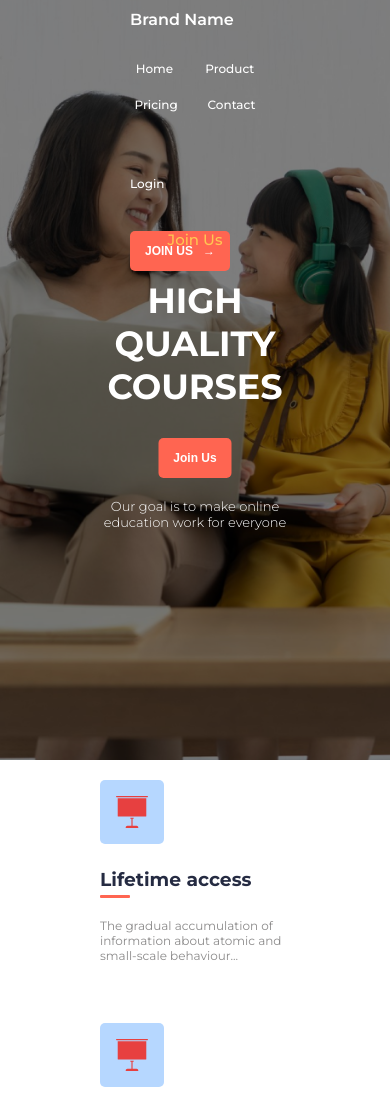
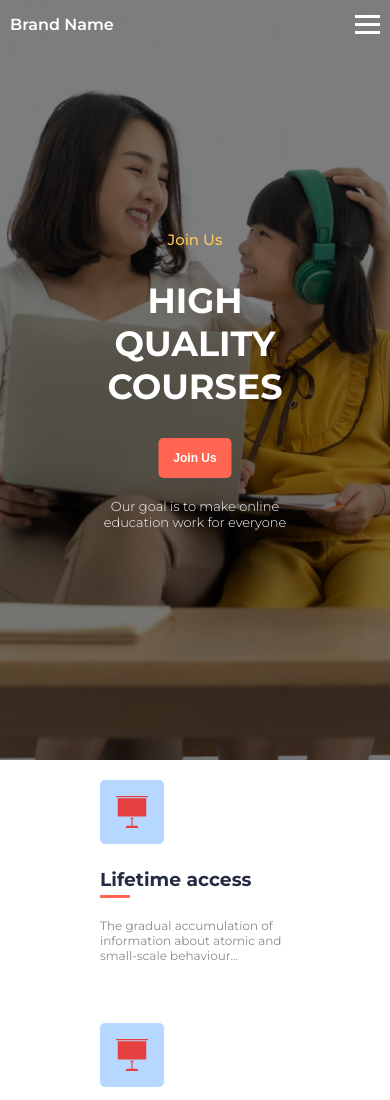
Before and after one commit to DavetOluwapelumi/Educational-figma, a plain HTML site: page index.html in a window 390 px wide. Shown: the top 1100 px of the page. Drawn offline with Linux system fonts and the light colour scheme.

Commit message:
Add files via upload

```diff
--- a/index.html
+++ b/index.html
@@ -10,6 +10,7 @@
       href="https://fonts.googleapis.com/css2?family=Montserrat:ital,wght@0,100..900;1,100..900&family=Roboto:wght@400;500;700;900&display=swap"
       rel="stylesheet"
     />
+    <link rel="stylesheet" href="./styles folder/toggle.css" />
     <link rel="stylesheet" href="./styles folder/styles.css" />
     <link rel="stylesheet" href="./styles folder/genral.css" />
     <link rel="stylesheet" href="./styles folder/section.css" />
@@ -38,6 +39,11 @@
               <a href="#">Login</a>
 
               <button class="Join-us-button">JOIN US &nbsp; &#8594;</button>
+            </div>
+            <div class="hamburger">
+              <span class="bar"></span>
+              <span class="bar"></span>
+              <span class="bar"></span>
             </div>
           </div>
           <article class="heading-article">
--- a/styles folder/section.css
+++ b/styles folder/section.css
@@ -267,7 +267,7 @@ section.section3 > .section3-article {
   margin-top: 80px;
   display: grid;
   grid-template-columns: repeat(auto-fit, minmax(200px, 1fr));
-  grid-gap: 0 70px;
+  grid-gap: 20px 70px;
 }
 
 @media (max-width: 700px) {
--- /dev/null
+++ b/styles folder/toggle.css
@@ -0,0 +1,23 @@
+.hamburger {
+  display: none;
+  cursor: pointer;
+}
+.bar {
+  display: block;
+  width: 25px;
+  height: 3px;
+  margin: 5px auto;
+  background-color: #fff;
+}
+@media (max-width: 900px) {
+  .heading {
+    padding: 10px !important;
+  }
+  .hamburger {
+    display: block;
+  }
+  .inner-left-section,
+  .right-section {
+    display: none !important;
+  }
+}
```
